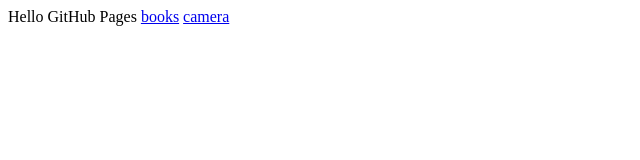
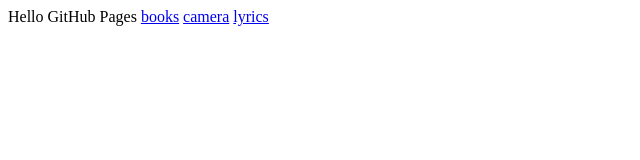
Before and after one commit to 9rq/9rq.github.io, a plain HTML site: page index.html in a window 1280 px wide. Shown: the full height of the page, 0-640 px from the left. Drawn offline with Linux system fonts and the light colour scheme.

Commit message:
add lyrics

```diff
--- a/index.html
+++ b/index.html
@@ -3,3 +3,4 @@ Hello GitHub Pages
 
 <a href="books.html">books</a>
 <a href="camera/index.html">camera</a>
+<a href="lyrics/index.html">lyrics</a>
```
